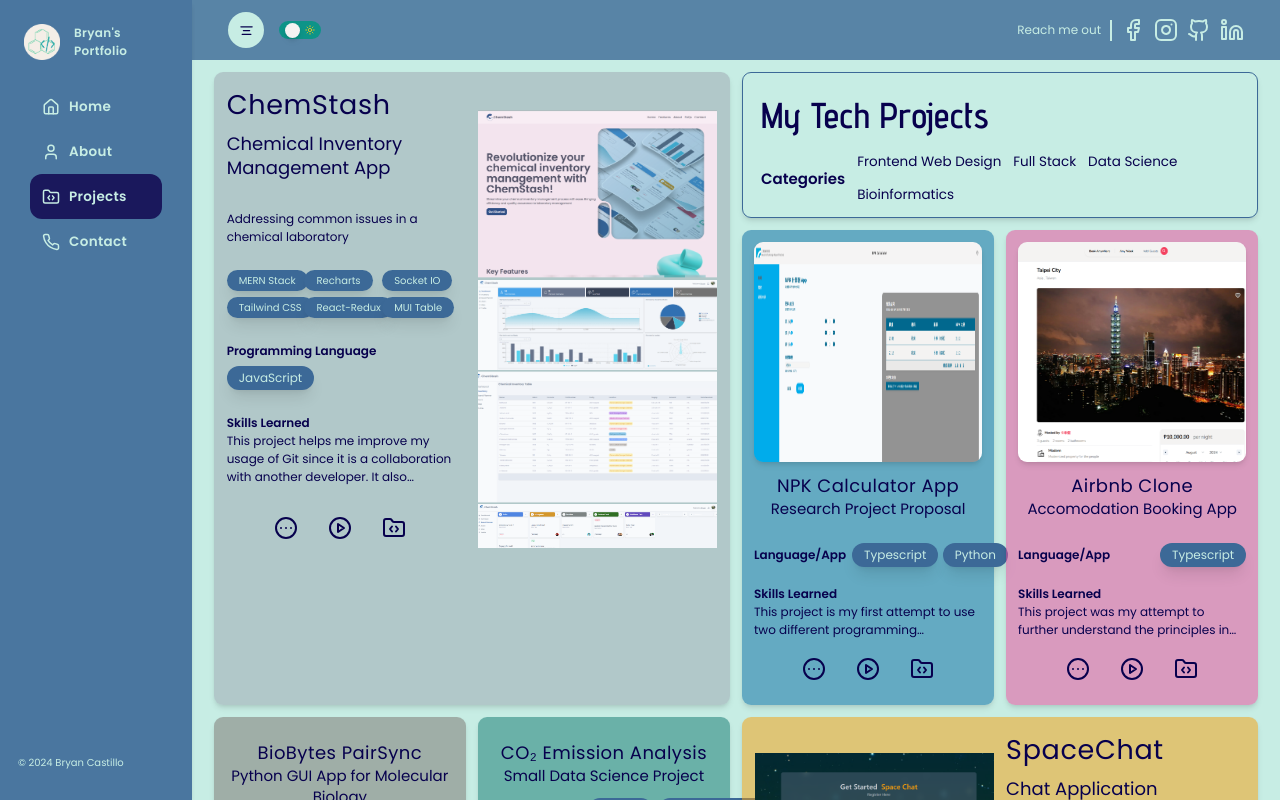
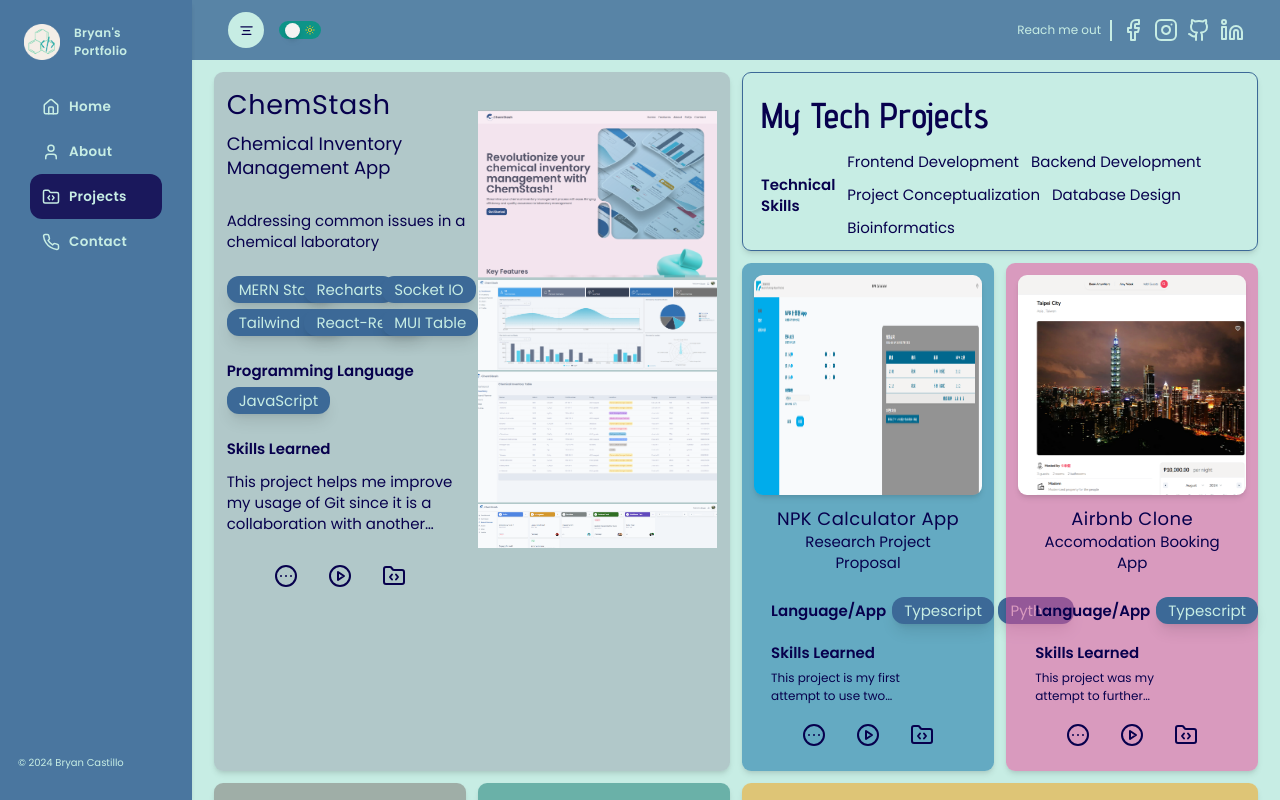
Before and after one commit to bryancastillo10/portfolio, a Next.js app: page /projects in a window 1280 px wide. Shown: the top 800 px of the page. Built offline with nearby package versions, Linux system fonts and the light colour scheme; no server answers.

Commit message:
Minor adjustments on style at desktop view
Spacing and Font Size

```diff
--- a/src/app/about/(sections)/Education.tsx
+++ b/src/app/about/(sections)/Education.tsx
@@ -24,7 +24,7 @@
               {data.slice().reverse().map((educ) => {
                 const Icon = iconMap[educ.icon.toLowerCase()];
                 return (
-                 <div className={`my-6 rounded-xl shadow-md w-[90%] ${theme ?"bg-dark-primary": "bg-gray-200"}`} key={educ.id}>
+                 <div className={`my-6 rounded-xl shadow-md w-[90%] xl:w-[75%] ${theme ?"bg-dark-primary": "bg-gray-200"}`} key={educ.id}>
                     <section className="p-6">
                         <div className="flex flex-col xl:flex-row gap-y-2 xl:justify-between gap-x-10 items-center">
                             <h1 className="text-2xl text-center xl:text-left font-semibold">{educ.degree} in {educ.field}</h1>
--- a/src/app/about/(sections)/Work.tsx
+++ b/src/app/about/(sections)/Work.tsx
@@ -22,7 +22,7 @@
               {data.slice().reverse().map((work) => {
                 const Icon = iconMap[work.icon.toLowerCase()];
                 return (
-                 <div className={`my-6 rounded-xl shadow-md w-[90%] ${theme ?"bg-sky-900": "bg-slate-200"}`} key={work.id}>
+                 <div className={`my-6 rounded-xl shadow-md w-[90%] xl:w-[75%] ${theme ?"bg-sky-900": "bg-slate-200"}`} key={work.id}>
                     <section className="p-6">
                         <div className="flex flex-col xl:flex-row gap-y-2 xl:justify-between gap-x-10 items-center">
                             <h1 className="text-2xl text-center xl:text-left font-semibold">{work.position}</h1>
--- a/src/app/projects/(components)/MajorProject.tsx
+++ b/src/app/projects/(components)/MajorProject.tsx
@@ -20,29 +20,30 @@
           {/* Header */}
           <h1 className="text-4xl tracking-wide">{project.title}</h1>
           <h3 className="text-2xl xl:my-4">{project.subtitle}</h3>
-          <p className="py-3 xl:py-6">{project.objective}</p>
+          <p className="py-3 xl:py-6 xl:text-xl">{project.objective}</p>
 
           {/* Tech Stack */}
           <div className="w-[95%]">
             <ul className="grid grid-cols-2 xl:grid-cols-3 items-center gap-2 my-2">
                 {project.techStack.map((stack,index)=> (
                     <li key={index}
-                    className="bg-light-secondary text-nowrap text-xs w-fit font-light shadow-lg text-primary px-4 py-1 rounded-2xl">{stack}</li>
+                    className="bg-light-secondary text-nowrap text-xs xl:text-xl w-fit font-light shadow-lg text-primary px-4 py-1 rounded-2xl">{stack}</li>
                 ))}
             </ul>
             {/* Programming Language */}
             <div className="my-8">
-              <h3 className="font-semibold">Programming Language</h3>
+              <h3 className="font-semibold text-xl">Programming Language</h3>
               <ul className="grid grid-cols-2 xl:grid-cols-3 gap-2 items-center my-2">
                 {project.language.map((lang,index)=> (
-                  <li key={index} className="bg-light-secondary text-nowrap w-fit font-light shadow-lg text-primary px-4 py-1 rounded-2xl">{lang}</li>
+                  <li key={index} className="bg-light-secondary text-nowrap w-fit font-light shadow-lg text-primary xl:text-xl
+                   px-4 py-1 rounded-2xl">{lang}</li>
                 ))}
               </ul>
             </div>
             {/* Skills Learned */}
             <div className="mt-4 mb-1">
-              <h3 className="font-semibold">Skills Learned</h3>
-              <p className="text-pretty line-clamp-3">{project.skillLearned}</p>
+              <h3 className="font-semibold text-xl">Skills Learned</h3>
+              <p className="pt-4 text-pretty line-clamp-3 text-xl">{project.skillLearned}</p>
             </div>
 
             {/* Links */}
--- a/src/app/projects/(components)/MinorProject.tsx
+++ b/src/app/projects/(components)/MinorProject.tsx
@@ -23,7 +23,7 @@
               height="180"
               width="330"
                />
-        <article className="flex flex-col">
+        <article className="flex flex-col max-w-[85%] mx-auto">
         {/* Header */}
         <div className="my-4 text-center">
           <h1 className="text-2xl tracking-wide">{project.title}</h1>
@@ -31,18 +31,18 @@
         </div>
         {/* Programming Language */}
         <div className={`flex justify-between items-center gap-2 ${isLayoutLeft ? "my-0": "my-4"}`}>
-            <h3 className="font-semibold">Language/App</h3>
+        <h3 className="font-semibold text-xl">Language/App</h3>
               <ul className="flex gap-1.5">
                 {project.language.map((lang,index)=>(
                     <li key={index} className="bg-light-secondary text-nowrap w-fit
-                    font-light shadow-lg text-primary px-4 py-1 rounded-2xl">{lang}</li>
+                    font-light shadow-lg text-primary px-4 py-1 xl:text-xl rounded-2xl">{lang}</li>
                 ))}
               </ul>
             </div>
             {/* Skills Learned */}
             <div className="my-2">
-              <h3 className="font-semibold">Skills Learned</h3>
-              <p className="text-pretty line-clamp-2">{project.skillLearned}</p>
+            <h3 className="font-semibold text-xl">Skills Learned</h3>
+              <p className="xl:max-w-[80%] text-pretty line-clamp-2 pt-2">{project.skillLearned}</p>
             </div>
             {/* Links */}
             <div className="flex justify-center gap-10 items-center m-4">
--- a/src/app/projects/ProjectPageHeader.tsx
+++ b/src/app/projects/ProjectPageHeader.tsx
@@ -1,17 +1,18 @@
 import SectionHeader from "@/app/(reusables)/SectionHeader";
 
 const ProjectPageHeader = () => {
-  const textLinkClassName="text-lg text-center md:text-left cursor-pointer hover:underline hover:text-teal-600"
+  const textLinkClassName="text-lg text-center md:text-left hover:text-teal-600"
   return (
     <div className="md:py-4 px-6 rounded-xl shadow-md border border-light-secondary">
       <SectionHeader title="My Tech Projects"/>
       <div className="mt-4 md:mt-6 flex flex-col lg:flex-row items-center gap-y-2 gap-x-4">
-        <h3 className="text-xl font-semibold">Categories</h3>
+        <h3 className="text-xl font-semibold">Technical Skills</h3>
         <ul className="my-4 xl:my-0 flex flex-wrap gap-4 items-center text-wrap">
-            <li className={`${textLinkClassName}`}>Frontend Web Design</li>
-            <li className={`${textLinkClassName}`}>Full Stack</li>
-            <li className={`${textLinkClassName}`}>Data Science</li>
-            <li className={`${textLinkClassName}`}>Bioinformatics</li>
+            <li className={`${textLinkClassName} xl:text-xl`}>Frontend Development</li>
+            <li className={`${textLinkClassName} xl:text-xl`}>Backend Development</li>
+            <li className={`${textLinkClassName} xl:text-xl`}>Project Conceptualization</li>
+            <li className={`${textLinkClassName} xl:text-xl`}>Database Design</li>
+            <li className={`${textLinkClassName} xl:text-xl`}>Bioinformatics</li>
         </ul>
       </div>
     </div>
```
